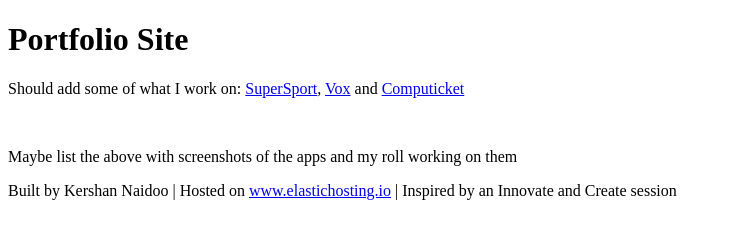
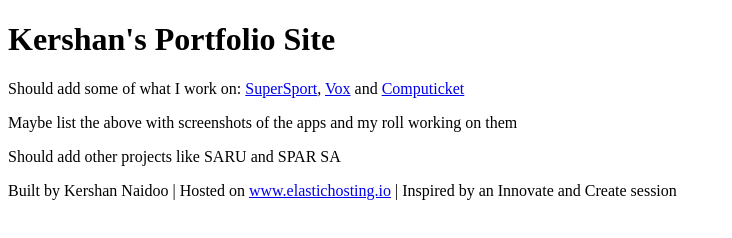
Before and after one commit to kershan/whoami, a plain HTML site: page index.html in a window 1280 px wide. Shown: the whole page, without its empty margins (0-732 px from the left). Drawn offline with Linux system fonts and the light colour scheme.

Commit message:
Add some more projects to add and update header

```diff
--- a/index.html
+++ b/index.html
@@ -5,10 +5,10 @@
 </head>
 
 <body>
-<h1>Portfolio Site</h1>
+<h1>Kershan's Portfolio Site</h1>
   <p>Should add some of what I work on: <a href="https://play.google.com/store/apps/details?id=com.supersport.android.phone">SuperSport</a>, <a href="https://play.google.com/store/apps/details?id=za.co.voxtelecom.vox">Vox</a> and <a href="https://play.google.com/store/apps/details?id=com.computicket.android">Computicket</a></p>
-  <br/>
   <p>Maybe list the above with screenshots of the apps and my roll working on them</p>
+  <p>Should add other projects like SARU and SPAR SA</p>
   <footer>
     <p>Built by Kershan Naidoo | Hosted on <a href="https://www.elastichosting.io">www.elastichosting.io</a> | Inspired by an Innovate and Create session</p>
   </footer>
```
